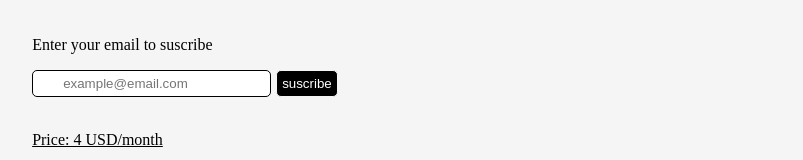
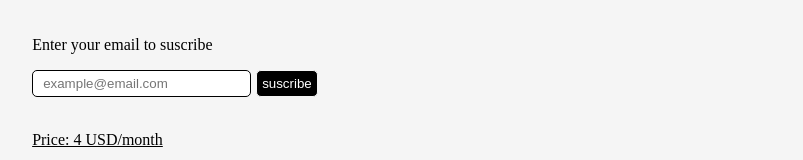
Before and after one commit to juandavidGF/ideas, a Next.js app: page / in a window 1280 px wide. Shown: the part 415-575 px from the top of the page, without its empty margins (246-1049 px from the left). Built offline with nearby package versions, Linux system fonts and the light colour scheme.

Commit message:
improve padding input

```diff
--- a/src/styles/Home.module.css
+++ b/src/styles/Home.module.css
@@ -8,7 +8,7 @@
 	background-color: #f5f5f5;
 }
 .email {
-	padding: 5px 30px;
+	padding: 5px 30px 5px 10px;
 	border-radius: 5px;
 	border: 1px;
 	margin-right: 5px;
```
